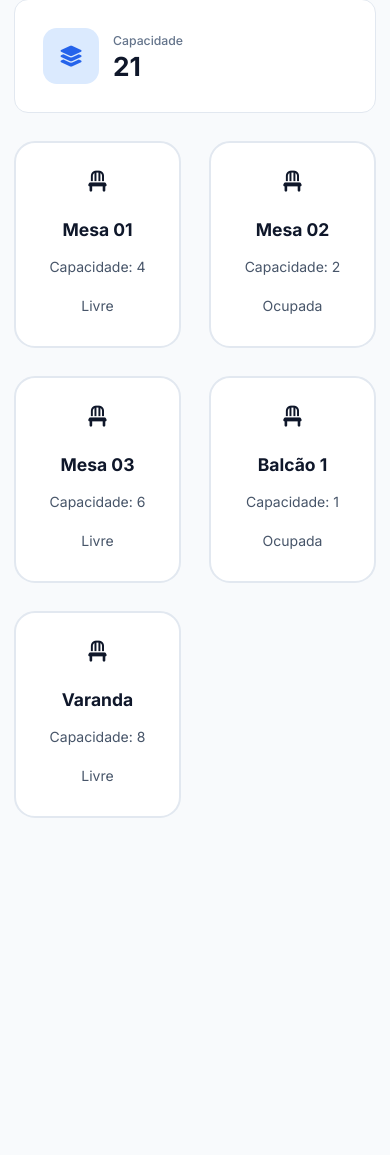
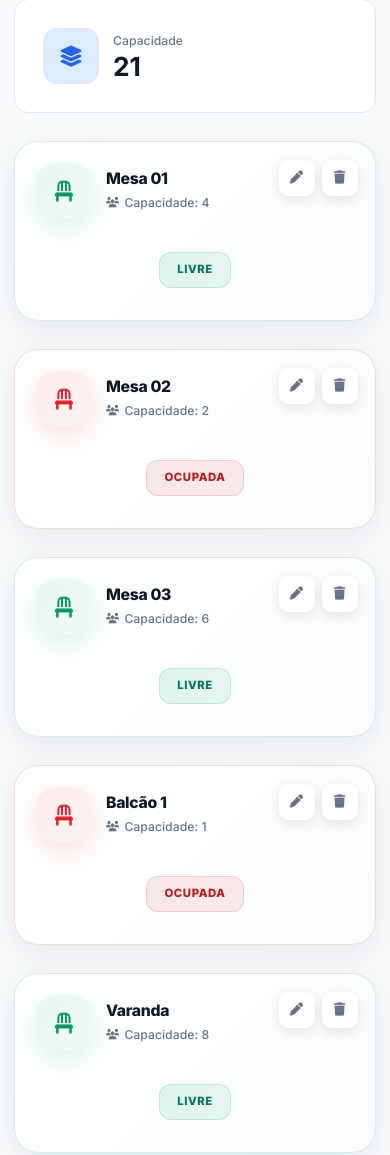
Before and after one commit to cristiano-superacao/bar_restaurante, a browser extension: page mesas.html in a window 390 px wide. Shown: the part 642-1797 px from the top of the page. Before the commit the page ends 1474 px from the top, so only its background shows below. Drawn offline with Linux system fonts and the light colour scheme; sample sign-in values are in the browser's storage.

Commit message:
feat: melhorar design premium das mesas com animações e estilo moderno

```diff
--- a/js/mesas.js
+++ b/js/mesas.js
@@ -74,10 +74,29 @@ document.addEventListener('DOMContentLoaded', function () {
             card.dataset.id = table.id;
 
             card.innerHTML = `
-                <i class="fas fa-chair table-icon"></i>
-                <h3>${table.name}</h3>
-                <p>Capacidade: ${table.capacity}</p>
-                <p class="table-status-text">${table.status}</p>
+                <div class="table-actions">
+                    <button class="table-action-btn edit" data-id="${table.id}" title="Editar">
+                        <i class="fas fa-pen"></i>
+                    </button>
+                    <button class="table-action-btn delete" data-id="${table.id}" title="Excluir">
+                        <i class="fas fa-trash"></i>
+                    </button>
+                </div>
+                <div class="table-card-header">
+                    <div class="table-icon">
+                        <i class="fas fa-chair"></i>
+                    </div>
+                    <div class="table-card-info">
+                        <h3 class="table-name">${table.name}</h3>
+                        <p class="table-capacity">
+                            <i class="fas fa-users"></i>
+                            Capacidade: ${table.capacity}
+                        </p>
+                    </div>
+                </div>
+                <div class="table-card-body">
+                    <span class="table-status-badge">${table.status}</span>
+                </div>
             `;
             tablesGrid.appendChild(card);
         });
@@ -146,6 +165,23 @@ document.addEventListener('DOMContentLoaded', function () {
     }
 
     function handleGridClick(e) {
+        const btn = e.target.closest('button');
+
+        // Se clicou em botão de ação (edit/delete)
+        if (btn) {
+            e.stopPropagation();
+            const tableId = parseInt(btn.dataset.id);
+            const table = tables.find(t => t.id === tableId);
+
+            if (btn.classList.contains('edit') && table) {
+                openModal(table);
+            } else if (btn.classList.contains('delete')) {
+                handleDeleteTable(tableId);
+            }
+            return;
+        }
+
+        // Se clicou no card (mas não no botão)
         const card = e.target.closest('.table-card');
         if (card) {
             const tableId = parseInt(card.dataset.id);
@@ -154,6 +190,23 @@ document.addEventListener('DOMContentLoaded', function () {
                 openModal(table);
             }
         }
+    }
+
+    async function handleDeleteTable(id) {
+        if (!confirm('Tem certeza que deseja excluir esta mesa?')) return;
+
+        if (apiEnabled && window.API) {
+            try {
+                await window.API.tables.remove(id);
+                await loadTables();
+            } catch (err) {
+                alert('Erro ao excluir mesa via API.');
+            }
+        } else {
+            tables = tables.filter(t => t.id !== id);
+            saveTables();
+        }
+        filterAndRenderTables();
     }
 
     // --- Event Listeners ---
--- a/mesas.html
+++ b/mesas.html
@@ -58,51 +58,79 @@
         }
 
 
-
-        /* Tables Grid */
+        /* Tables Grid Premium */
         .tables-grid {
             display: grid;
-            /* 5 colunas em telas grandes para melhor distribuição */
-            grid-template-columns: repeat(5, minmax(0, 1fr));
-            gap: var(--spacing-lg);
+            grid-template-columns: repeat(auto-fill, minmax(280px, 1fr));
+            gap: var(--spacing-2xl);
         }
 
         .table-card {
-            background-color: var(--bg-card);
-            border: 2px solid var(--border-color);
-            border-radius: var(--radius-xl);
-            padding: var(--spacing-lg);
+            background: linear-gradient(135deg, #ffffff 0%, #f8fafc 100%);
+            border: 1px solid rgba(148, 163, 184, 0.15);
+            border-radius: 24px;
+            overflow: hidden;
+            position: relative;
+            cursor: pointer;
+            transition: all 0.5s cubic-bezier(0.4, 0, 0.2, 1);
+            box-shadow: 0 8px 32px rgba(15, 23, 42, 0.08);
             display: flex;
             flex-direction: column;
-            align-items: center;
-            justify-content: center;
-            min-height: 180px;
-            position: relative;
-            cursor: pointer;
-            transition: all var(--transition);
+            min-height: 220px;
+        }
+
+        .table-card::before {
+            content: '';
+            position: absolute;
+            top: 0;
+            left: 0;
+            right: 0;
+            height: 6px;
+            transition: opacity 0.4s ease;
+            opacity: 0;
+        }
+
+        .table-card:hover::before {
+            opacity: 1;
         }
 
         .table-card:hover {
-            box-shadow: var(--shadow-lg);
-            transform: translateY(-4px);
+            box-shadow: 0 20px 60px rgba(59, 130, 246, 0.25), 0 0 0 1px rgba(59, 130, 246, 0.1);
+            transform: translateY(-12px) scale(1.03);
         }
 
-        .table-card.livre {
-            border-color: var(--success-300);
-            background: linear-gradient(135deg, var(--success-50), var(--bg-card));
+        .table-card.Livre::before {
+            background: linear-gradient(90deg, #10b981 0%, #059669 100%);
         }
 
-        .table-card.livre:hover {
-            border-color: var(--success-500);
+        .table-card.Livre {
+            border-color: rgba(16, 185, 129, 0.2);
         }
 
-        .table-card.ocupada {
-            border-color: var(--error-300);
-            background: linear-gradient(135deg, var(--error-50), var(--bg-card));
+        .table-card.Livre:hover {
+            box-shadow: 0 20px 60px rgba(16, 185, 129, 0.25), 0 0 0 1px rgba(16, 185, 129, 0.1);
+            border-color: rgba(16, 185, 129, 0.3);
         }
 
-        .table-card.ocupada:hover {
-            border-color: var(--error-500);
+        .table-card.Ocupada::before {
+            background: linear-gradient(90deg, #ef4444 0%, #dc2626 100%);
+        }
+
+        .table-card.Ocupada {
+            border-color: rgba(239, 68, 68, 0.2);
+        }
+
+        .table-card.Ocupada:hover {
+            box-shadow: 0 20px 60px rgba(239, 68, 68, 0.25), 0 0 0 1px rgba(239, 68, 68, 0.1);
+            border-color: rgba(239, 68, 68, 0.3);
+        }
+
+        .table-card-header {
+            padding: 1.5rem;
+            display: flex;
+            align-items: center;
+            gap: 1rem;
+            flex: 0 0 auto;
         }
 
         .table-icon {
@@ -111,63 +139,100 @@
             display: flex;
             align-items: center;
             justify-content: center;
-            border-radius: var(--radius-full);
+            border-radius: 20px;
             font-size: 2rem;
-            margin-bottom: var(--spacing);
+            flex-shrink: 0;
+            transition: all 0.3s ease;
         }
 
-        .table-card.livre .table-icon {
-            background-color: var(--success-100);
-            color: var(--success-600);
+        .table-card.Livre .table-icon {
+            background: linear-gradient(135deg, rgba(16, 185, 129, 0.1) 0%, rgba(5, 150, 105, 0.05) 100%);
+            color: #059669;
+            box-shadow: 0 8px 24px rgba(16, 185, 129, 0.15);
         }
 
-        .table-card.ocupada .table-icon {
-            background-color: var(--error-100);
-            color: var(--error-600);
+        .table-card.Ocupada .table-icon {
+            background: linear-gradient(135deg, rgba(239, 68, 68, 0.1) 0%, rgba(220, 38, 38, 0.05) 100%);
+            color: #dc2626;
+            box-shadow: 0 8px 24px rgba(239, 68, 68, 0.15);
+        }
+
+        .table-card:hover .table-icon {
+            transform: scale(1.1) rotate(5deg);
+        }
+
+        .table-card-info {
+            flex: 1;
+            display: flex;
+            flex-direction: column;
+            gap: 0.25rem;
         }
 
         .table-name {
-            font-size: var(--font-size-xl);
-            font-weight: var(--font-weight-bold);
-            color: var(--text-primary);
-            margin-bottom: 0.5rem;
-            text-align: center;
+            font-size: 1.25rem;
+            font-weight: 800;
+            color: #0f172a;
+            margin: 0;
+            line-height: 1.2;
+            letter-spacing: -0.02em;
         }
 
         .table-capacity {
-            font-size: var(--font-size-sm);
-            color: var(--text-muted);
+            font-size: 0.875rem;
+            color: #64748b;
             display: flex;
             align-items: center;
-            gap: 0.5rem;
-            margin-bottom: var(--spacing);
+            gap: 0.375rem;
+            margin: 0;
+            font-weight: 500;
+        }
+
+        .table-capacity i {
+            font-size: 0.75rem;
+        }
+
+        .table-card-body {
+            padding: 0 1.5rem 1.5rem 1.5rem;
+            display: flex;
+            align-items: center;
+            justify-content: center;
+            flex: 1;
         }
 
         .table-status-badge {
-            padding: 0.375rem 0.75rem;
-            border-radius: var(--radius-full);
-            font-size: var(--font-size-xs);
-            font-weight: var(--font-weight-semibold);
+            padding: 0.625rem 1.25rem;
+            border-radius: 12px;
+            font-size: 0.8125rem;
+            font-weight: 800;
             text-transform: uppercase;
-            letter-spacing: 0.025em;
+            letter-spacing: 0.05em;
+            display: inline-block;
+            transition: all 0.3s ease;
         }
 
-        .table-card.livre .table-status-badge {
-            background-color: var(--success-100);
-            color: var(--success-700);
+        .table-card.Livre .table-status-badge {
+            background: linear-gradient(135deg, rgba(16, 185, 129, 0.12) 0%, rgba(5, 150, 105, 0.08) 100%);
+            color: #047857;
+            border: 1px solid rgba(16, 185, 129, 0.2);
         }
 
-        .table-card.ocupada .table-status-badge {
-            background-color: var(--error-100);
-            color: var(--error-700);
+        .table-card.Ocupada .table-status-badge {
+            background: linear-gradient(135deg, rgba(239, 68, 68, 0.12) 0%, rgba(220, 38, 38, 0.08) 100%);
+            color: #b91c1c;
+            border: 1px solid rgba(239, 68, 68, 0.2);
+        }
+
+        .table-card:hover .table-status-badge {
+            transform: scale(1.05);
+            box-shadow: 0 4px 12px rgba(0, 0, 0, 0.1);
         }
 
         .table-actions {
             position: absolute;
-            top: var(--spacing);
-            right: var(--spacing);
+            top: 1.25rem;
+            right: 1.25rem;
             display: flex;
-            gap: 0.25rem;
+            gap: 0.5rem;
             opacity: 0;
             transition: opacity var(--transition-fast);
         }
@@ -177,23 +242,26 @@
         }
 
         .table-action-btn {
-            width: 32px;
-            height: 32px;
+            width: 36px;
+            height: 36px;
             display: flex;
             align-items: center;
             justify-content: center;
             border: none;
-            background-color: var(--bg-card);
-            color: var(--text-secondary);
-            border-radius: var(--radius);
+            background: rgba(255, 255, 255, 0.95);
+            color: #64748b;
+            border-radius: 10px;
             cursor: pointer;
-            transition: all var(--transition-fast);
-            box-shadow: var(--shadow-sm);
+            transition: all 0.3s ease;
+            box-shadow: 0 4px 12px rgba(15, 23, 42, 0.1);
+            backdrop-filter: blur(8px);
         }
 
         .table-action-btn:hover {
-            background-color: var(--bg-hover);
-            color: var(--text-primary);
+            background: #ffffff;
+            color: var(--primary-600);
+            transform: translateY(-2px);
+            box-shadow: 0 8px 20px rgba(37, 99, 235, 0.2);
         }
 
         .table-action-btn.edit:hover {
@@ -235,28 +303,33 @@
             font-size: var(--font-size-sm);
             color: var(--text-muted);
         }
-        /* Responsive */
+
+        /* Responsive Premium */
         @media (max-width: 1280px) {
             .tables-grid {
-                grid-template-columns: repeat(4, minmax(0, 1fr));
+                grid-template-columns: repeat(auto-fill, minmax(260px, 1fr));
             }
         }
 
         @media (max-width: 1024px) {
             .tables-grid {
-                grid-template-columns: repeat(3, minmax(0, 1fr));
+                grid-template-columns: repeat(auto-fill, minmax(240px, 1fr));
+                gap: var(--spacing-xl);
             }
         }
 
         @media (max-width: 768px) {
             .tables-grid {
-                grid-template-columns: repeat(2, minmax(0, 1fr));
+                grid-template-columns: repeat(auto-fill, minmax(220px, 1fr));
+                gap: var(--spacing-lg);
             }
-        }
 
-        @media (max-width: 480px) {
-            .tables-grid {
-                grid-template-columns: 1fr;
+            .table-card {
+                min-height: 200px;
+            }
+
+            .table-actions {
+                opacity: 1;
             }
         }
 
@@ -279,17 +352,17 @@
             }
 
             .tables-grid {
-                grid-template-columns: repeat(auto-fill, minmax(140px, 1fr));
+                grid-template-columns: 1fr;
+                gap: var(--spacing-lg);
             }
 
             .table-card {
-                min-height: 160px;
-                padding: var(--spacing);
+                min-height: 180px;
             }
 
             .table-icon {
-                width: 48px;
-                height: 48px;
+                width: 56px;
+                height: 56px;
                 font-size: 1.5rem;
             }
 
```
